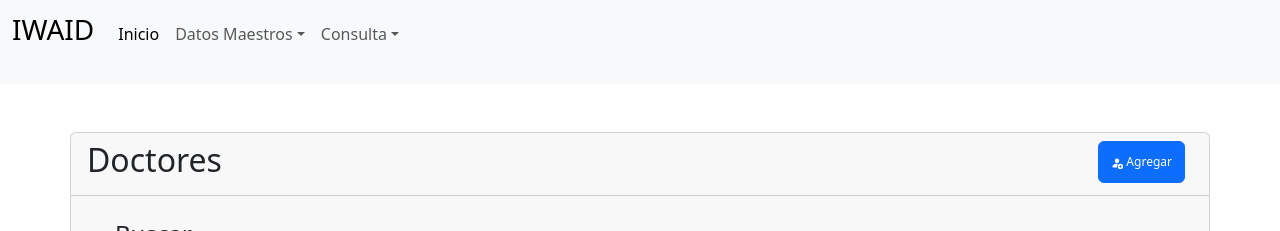
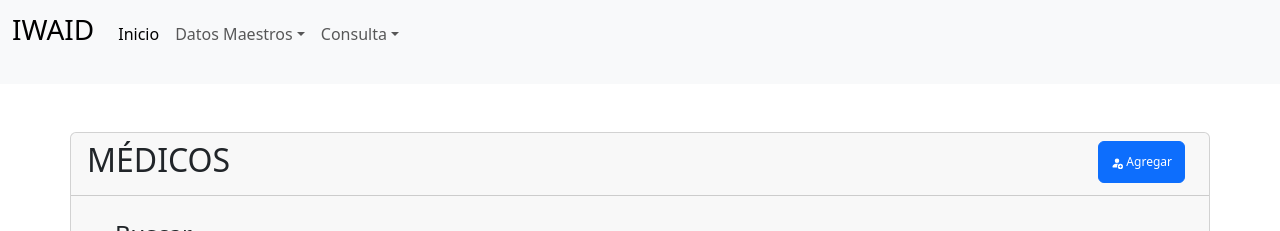
Before and after one commit to Chris-THC/iwaid-ui, a React (Create React App) app: page /doctor in a window 1280 px wide. Shown: the top 231 px of the page. Built offline with nearby package versions, Linux system fonts and the light colour scheme.

Commit message:
correctly changed the folder name and removed the lines and components that are not in use..

```diff
--- /dev/null
+++ b/src/Components/Doctor/DoctorList.jsx
@@ -0,0 +1,14 @@
+import React, { useContext} from "react";
+import { GetTheAppContext } from "../../Context/AppContext";
+import { TablaGeneric } from "./table";
+const DoctorList = () => {
+
+  const { dataTestDoctor } = useContext(GetTheAppContext);
+
+
+
+
+   return <TablaGeneric  title='MÉDICOS' data={dataTestDoctor}  />
+};
+
+export default DoctorList;
--- a/src/Components/componentsDoctor/FormDoctor.jsx
+++ b/src/Components/Doctor/FormDoctor.jsx
@@ -1,6 +1,6 @@
 import { Modal, Button } from 'react-bootstrap';
 import { useForm } from 'react-hook-form';
-import React, { useContext, useEffect } from "react";
+import React, { useContext} from "react";
 import { GetTheAppContext } from "../../Context/AppContext";
 
 export const FormDoctor = ({ isGetData = {} }) => {
@@ -102,12 +102,12 @@ export const FormDoctor = ({ isGetData = {} }) => {
   )}
   {errors.telefono?.type === "minLength" && (
     <span className="text-danger">
-      El número de teléfono debe tener al menos 10 dígitos
+      Debe tener al menos 10 dígitos
     </span>
   )}
   {errors.telefono?.type === "maxLength" && (
     <span className="text-danger">
-      El número de teléfono debe tener 10 dígitos
+      Debe tener 10 dígitos
     </span>
   )}
 </div>
--- a/src/Components/componentsDoctor/modalDelete.jsx
+++ b/src/Components/Doctor/modalDelete.jsx
@@ -1,4 +1,4 @@
-// import { useState, useContext, useEffect } from 'react';
+
 import { Modal, Button } from 'react-bootstrap';
 
 
@@ -12,10 +12,10 @@ export const MyModalDelete = ({ show, handleClose, Id }) => {
   return (
     <Modal show={show} onHide={handleClose}>
       <Modal.Header closeButton>
-        <Modal.Title>Confirmar Eliminación</Modal.Title>
+        <Modal.Title>Confirmar eliminación</Modal.Title>
       </Modal.Header>
       <Modal.Body>
-        <p>¿Estás seguro de que deseas eliminar este usuario?</p>
+        <p>¿Está seguro de que desea eliminar este usuario?</p>
       </Modal.Body>
       <Modal.Footer>
         <Button variant="secondary" onClick={handleClose}>
--- a/src/Components/componentsDoctor/table.jsx
+++ b/src/Components/Doctor/table.jsx
@@ -7,11 +7,9 @@ import { BsPersonFillAdd } from "react-icons/bs";
 import { MdChangeCircle, MdDeleteForever } from 'react-icons/md';
 import { Button } from "react-bootstrap";
 
-/*nombre, especialidad, dirección,
- número de teléfono y dirección de correo electrónico
-*/
 
-export function TablaGeneric({ title, data, headers }) {
+
+export function TablaGeneric({ title, data }) {
 
   const [showModalDelete, setShowModalDelete] = useState(false);
   // const[id, setid] = useState(null);
@@ -30,8 +28,6 @@ export function TablaGeneric({ title, data, headers }) {
     showModal,
     setGetDataFromTable,
     setActionButtonModal,
-    handleShowFloatAlter,
-    setTextAlert,
   } = useContext(GetTheAppContext);
 
   const displayedFields = [
@@ -71,7 +67,7 @@ export function TablaGeneric({ title, data, headers }) {
     <div className=" card mt-4 row">
       <div className="card-header d-flex">
         <div className="col-8">
-          <h2 className="card-title">Doctores</h2>
+          <h2 className="card-title">{title}</h2>
         </div>
 
         <div className="col-4 d-flex flex-row-reverse ">
@@ -222,85 +218,3 @@ export function TablaGeneric({ title, data, headers }) {
 
   );
 }
-
-
-// export function TablaGenerica({ title, data, headers }) {
-//   const [showModal, setShowModal] = useState(false);
-//   const [selectedPatient, setSelectedPatient] = useState(null);
-
-//   const handleButtonClick = (patient) => {
-//     setSelectedPatient(patient);
-//     setShowModal(true);
-//   };
-
-//   return (
-//     <div className='container-doctors'>
-//       <div className='title-doctors'>
-//         <h1 className='title-doctores'>{title}</h1>
-//         <Button tipo='Agregar' onClick={() => handleButtonClick(item)} />
-//       </div>
-//       <div className='table-doctors-container'>
-//         <table>
-//           <thead>
-//           <tr>
-//               {headers.map((header, index) => (
-//                 <th key={index}>{header}</th>
-//               ))}
-//               <th>Acción</th>
-//             </tr>
-//           </thead>
-//           <tbody>
-//             {data.map((item, index) => (
-//               <tr key={index}>
-//               {Object.keys(item).map((key) => (
-//                 key !== 'id' && <td key={key}>{item[key]}</td>
-//               ))}
-//                 <td>
-//                   <Button tipo='Editar' onClick={() => handleButtonClick(item)} />
-//                   <Button tipo='Eliminar' onClick={() => handleButtonClick(item)} />
-//                 </td>
-//               </tr>
-//             ))}
-//           </tbody>
-//         </table>
-//       </div>
-//       {showModal && <CreatePatient show={showModal} handleClose={() => setShowModal(false)} patient={selectedPatient} />}
-//     </div>
-//   );
-// }
-
-
-  // <div className='container-doctors'>
-    //   <div className='title-doctors'>
-    //     <h1 className='title-doctores'>{title}</h1>
-    //     <Button tipo='Agregar' onClick={handleShowModal} />
-    //     <MyModal show={showModal} handleClose={handleCloseModal} />
-    //   </div>
-    //   <div className='table-doctors-container'>
-    //     <table>
-    //       <thead>
-    //         <tr>
-    //           {headers.map((header, index) => (
-    //             <th key={index}>{header}</th>
-    //           ))}
-    //           <th>Acción</th>
-    //         </tr>
-    //       </thead>
-    //       <tbody>
-    //         {data.map((item, index) => (
-    //           <tr key={index}>
-    //             {Object.keys(item).map((key) => (
-    //               key !== 'id' && <td key={key}>{item[key]}</td>
-    //             ))}
-
-    //               <td>
-    //                   <Button tipo='Editar' />
-    //                   <Button tipo='Eliminar' />
-    //               </td>
-
-    //           </tr>
-    //         ))}
-    //       </tbody>
-    //     </table>
-    //   </div>
-    // </div>
--- a/src/Components/Routes/Doctor.jsx
+++ b/src/Components/Routes/Doctor.jsx
@@ -1,14 +1,10 @@
 import React from "react";
-import DoctorList from "../componentsDoctor/DoctorList";
-
+import DoctorList from "../Doctor/DoctorList";
 
 export const Doctor = () => {
-  // TODO: The implementation will be worked on the following ticket IWAID-14
   return (
     <div>
-
           <DoctorList/>
-
     </div>
   );
 };
--- a/src/Components/componentsDoctor/DoctorList.jsx
+++ /dev/null
@@ -1,14 +0,0 @@
-import React, { useContext, useEffect } from "react";
-import { GetTheAppContext } from "../../Context/AppContext";
-import { TablaGeneric } from "./table";
-const DoctorList = () => {
-
-  const { dataTestDoctor } = useContext(GetTheAppContext);
-
-  const headersDoctores = ["Nombre", "Especialidad", "Teléfono", "Dirección","Correo"];
-
-  // return <TablaDoctores doctors={Doctors} he />;
-   return <TablaGeneric  title='MÉDICOS' data={dataTestDoctor} headers={headersDoctores} />
-};
-
-export default DoctorList;
```
Also changed, not shown: src/Components/componentsDoctor/Button.jsx (deleted, +0 -12 lines), src/Components/componentsDoctor/Prueba.jsx (deleted, +0 -7 lines), src/Components/Doctor/modal.jsx (renamed from src/Components/componentsDoctor/modal.jsx).
